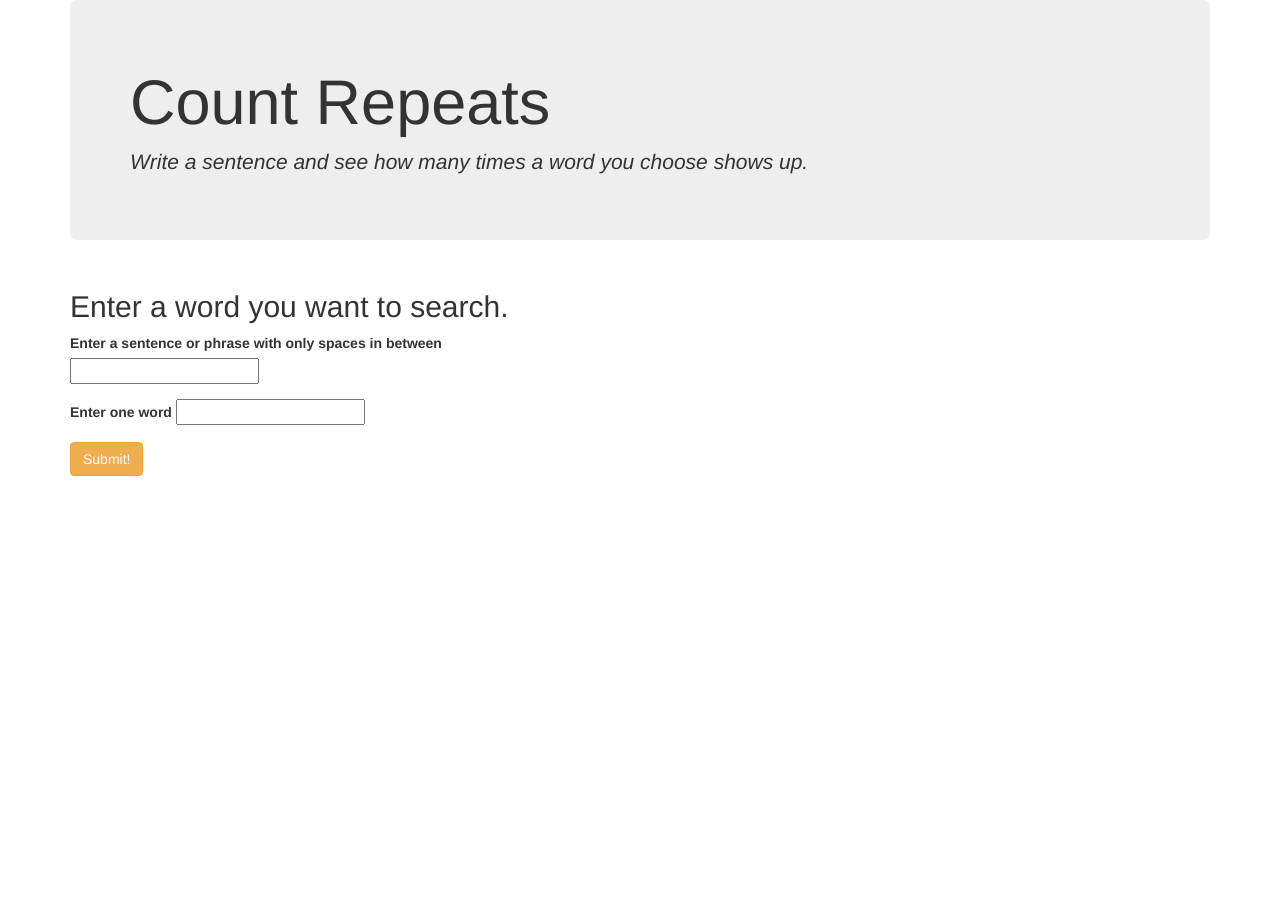
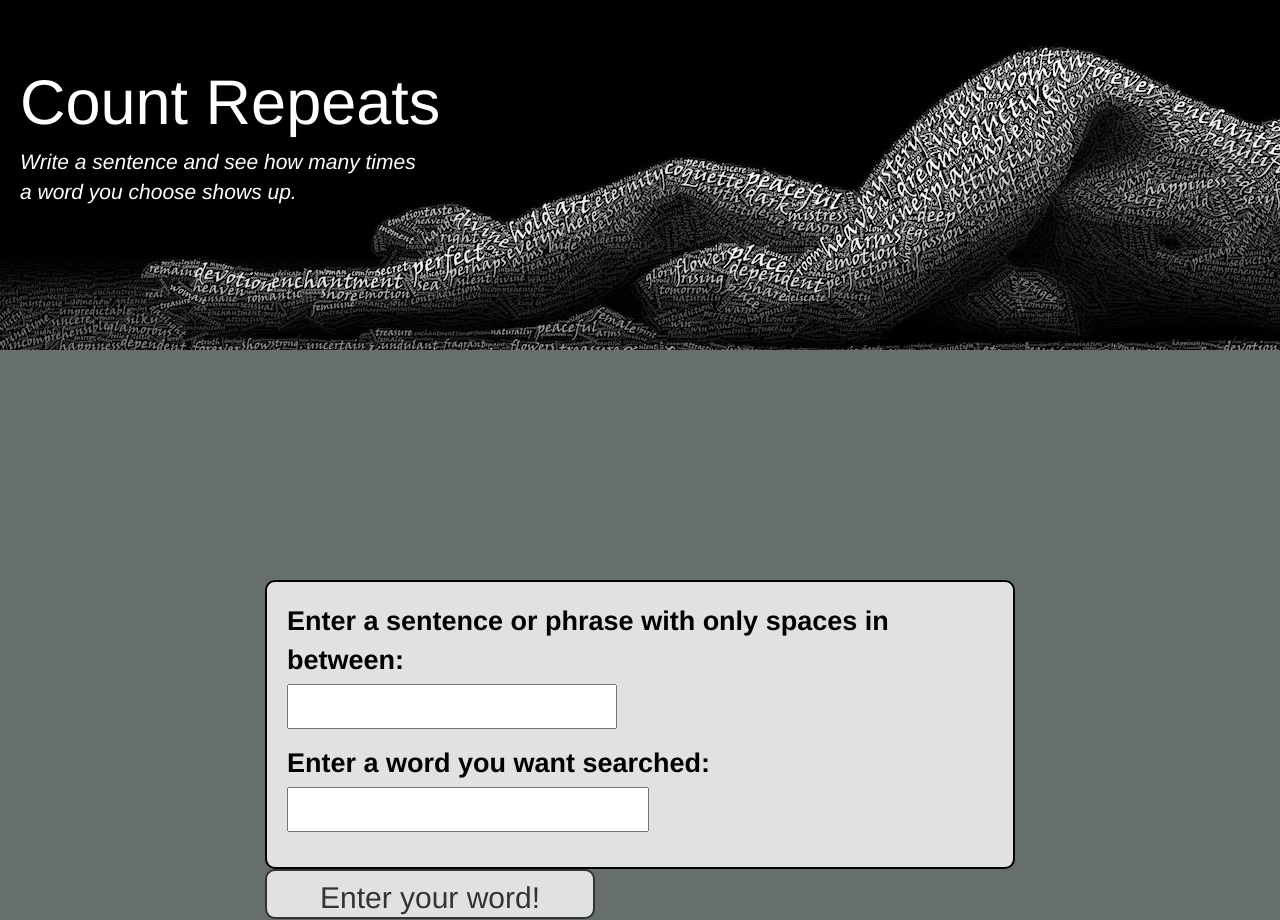
Before and after one commit to jos-h20/word_counter, a PHP site: template views/form.html.twig in a window 1280 px wide. Before the commit the page ends 476 px from the top, so only its background shows below. Run offline with PHP 8.4, Linux system fonts and the light colour scheme; the template is opened without the code that fills it, so the values that code supplies are empty; some libraries are stand-ins or nearby versions.

Commit message:
add styling to twig pages

```diff
--- a/app/app.php
+++ b/app/app.php
@@ -21,8 +21,6 @@
 
         $results = $counter->countRepeats($input_word, $input_string);
 
-
-
         return $app['twig']->render('result.html.twig', array(
             'results' => $results,
             'word' => $input_word
--- a/views/form.html.twig
+++ b/views/form.html.twig
@@ -8,28 +8,37 @@
     </head>
 
         <body>
+
+        <div class='jumbotron'>
+          <h1>Count Repeats</h1>
+          <p><em>Write a sentence and see how many times<br> a word you choose shows up.</em></p>
+        </div>
           <div class='container'>
-            <div class='jumbotron'>
-              <h1>Count Repeats</h1>
-              <p><em>Write a sentence and see how many times a word you choose shows up.</em></p>
-            </div>  <!-- /JUMBOTRON -->
+<!-- /JUMBOTRON -->
 
         <!-- Row: 1 -->
             <div class='row'>
-              <div class='col-sm-6'>
-                  <h2>Enter a word you want to search.</h2>
+              <div class="col-sm-2">
+
+              </div>
+              <div class='col-sm-8 input'>
+                  <!-- <h2>Enter a word you want to search.</h2> -->
+                  <div class="form">
                   <form action='/userInput'>
-                      <div class='form-group'>
-                        <label for='string'>Enter a sentence or phrase with only spaces in between</label>
+                      <div class='form-group string'>
+                        <label for='string'>Enter a sentence or phrase with only spaces in between:</label>
                         <input id='string' name='string' type='text'>
                       </div>
-                      <div class='form-group'>
-                        <label for='word'>Enter one word</label>
+                      <div class='form-group word'>
+                        <label for='word'>Enter a word you want searched:</label>
                         <input id='word' name='word' type='text'>
-                      </div>
+                     </div>
+                 </div>
+                      <button class='btn btn-default' type='submit'>Enter your word!</button>
+                </form>
+            </div>
+            <div class="col-sm-2">
 
-                      <button class='btn btn-warning' type='submit'>Submit!</button>
-                </form>
             </div>  <!-- /col-sm-6 -->
           </div>  <!-- /Row -->
     </body>
--- /dev/null
+++ b/web/css/styles.css
@@ -0,0 +1,57 @@
+
+body {
+    background-color: #666E6E;
+    color: lightgray;
+}
+a:link {
+    color: white;
+}
+.jumbotron {
+    background-size: auto;
+    background-image: url("../img/jumbotron.jpg");
+    color: white;
+    padding-left: 20px;
+    height: 350px;
+    min-height: 100%
+}
+.form {
+    font-size: 27px;
+    border-radius: 10px;
+    border: 2px solid;
+    padding: 20px;
+    margin-top: 200px;
+    background-color: #E0E2E2;
+    color: black;
+}
+#string {
+    width: 330px;
+}
+.word_display {
+    font-size: 40px;
+}
+.btn {
+    width: 330px;
+    height: 50px;
+    font-size: 30px;
+    border-radius: 10px;
+    border: 2px solid;
+    padding-bottom: 20px;
+    background-color: #E0E2E2;
+
+
+}
+.result {
+    margin-top: 300px;
+    font-size: 60px;
+    text-align: right;
+}
+.number {
+    margin-top: 200px;
+    background-image: url("../img/result.jpg");
+    color: white;
+    font-size: 200px;
+    text-align: center;
+    height: 320px;
+    border-radius: 10px;
+
+}
```
Also changed, not shown: views/result.html.twig (+22 -12 lines), web/img/background.jpg (added), web/img/background2.jpg (added), web/img/jumbotron.jpg (added), web/img/result.jpg (added).
